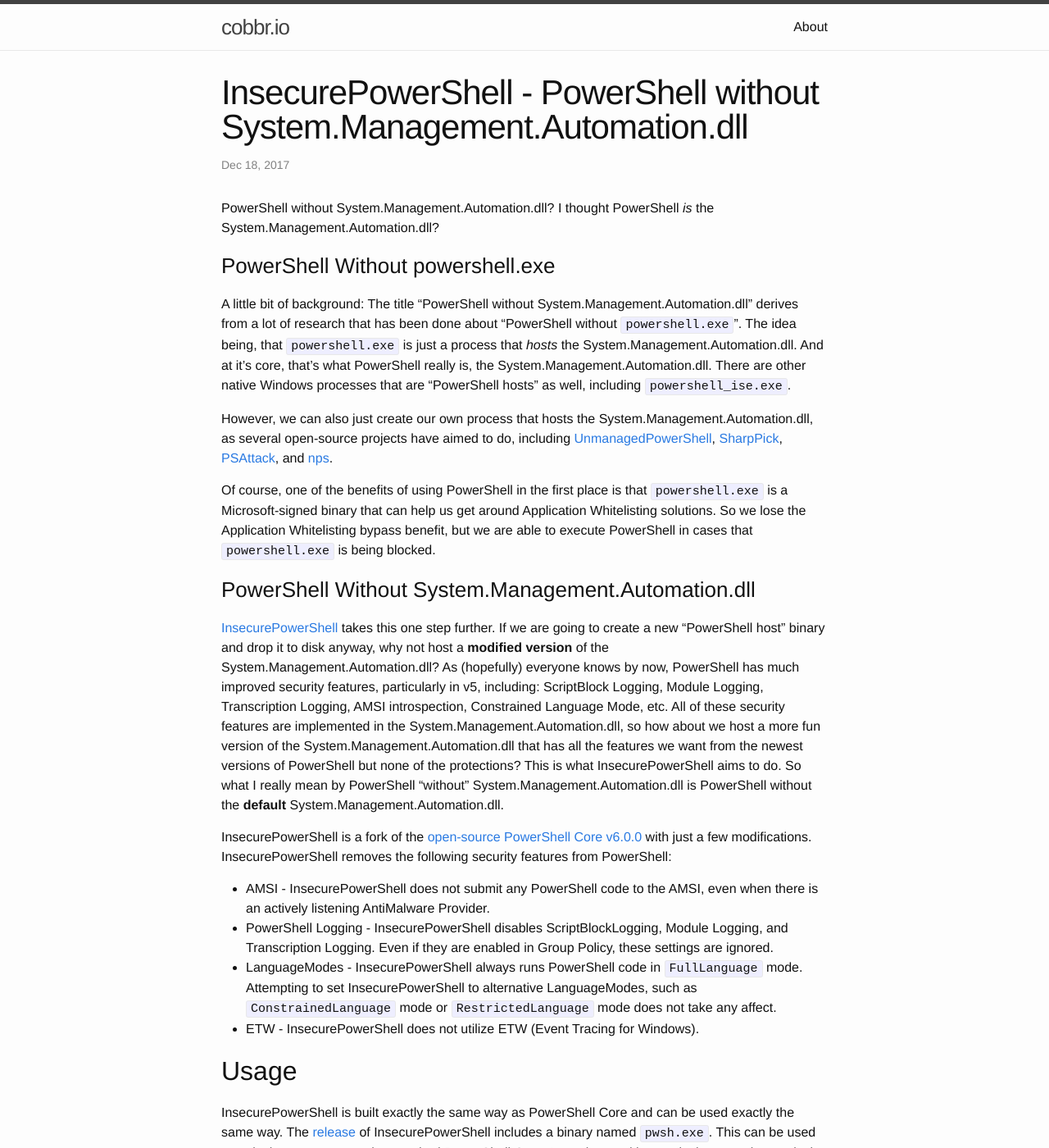
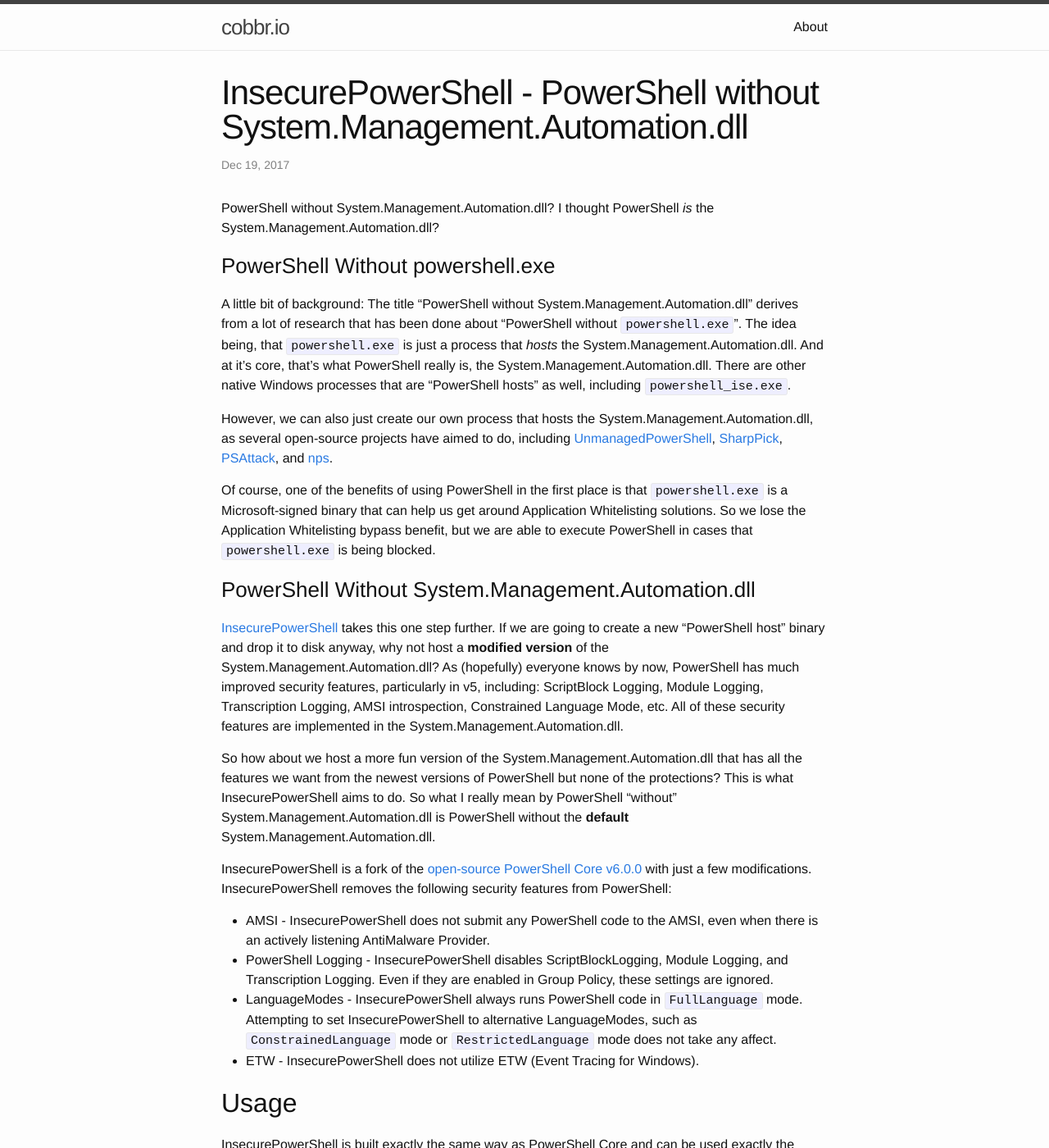
Before and after one commit to cobbr/cobbr.io, a Jekyll site: the page built from _posts/2017-12-19-InsecurePowershell-PowerShell-Without-System-Management-Automation.md, in a window 1280 px wide and 1400 px high. Shown: the whole window at 82% size. Built offline with Jekyll 4.4.1, drawn with Linux system fonts in a browser that asks for light colours; some of the changed text lies outside the part shown.

Commit message:
modify post

```diff
--- a/_posts/2017-12-19-InsecurePowershell-PowerShell-Without-System-Management-Automation.md
+++ b/_posts/2017-12-19-InsecurePowershell-PowerShell-Without-System-Management-Automation.md
@@ -1,7 +1,7 @@
 ---
 layout: post
 title: "InsecurePowerShell - PowerShell without System.Management.Automation.dll"
-date: 2017-12-18 10:00:00 -0600
+date: 2017-12-19 10:00:00 -0600
 tags: PowerShell InsecurePowerShell
 ---
 
@@ -17,7 +17,9 @@ Of course, one of the benefits of using PowerShell in the first place is that `p
 
 ### PowerShell Without System.Management.Automation.dll
 
-[InsecurePowerShell](https://github.com/cobbr/InsecurePowerShell) takes this one step further. If we are going to create a new "PowerShell host" binary and drop it to disk anyway, why not host a **modified version** of the System.Management.Automation.dll? As (hopefully) everyone knows by now, PowerShell has much improved security features, particularly in v5, including: ScriptBlock Logging, Module Logging, Transcription Logging, AMSI introspection, Constrained Language Mode, etc. All of these security features are implemented in the System.Management.Automation.dll, so how about we host a more fun version of the System.Management.Automation.dll that has all the features we want from the newest versions of PowerShell but none of the protections? This is what InsecurePowerShell aims to do. So what I really mean by PowerShell "without" System.Management.Automation.dll is PowerShell without the **default** System.Management.Automation.dll.
+[InsecurePowerShell](https://github.com/cobbr/InsecurePowerShell) takes this one step further. If we are going to create a new "PowerShell host" binary and drop it to disk anyway, why not host a **modified version** of the System.Management.Automation.dll? As (hopefully) everyone knows by now, PowerShell has much improved security features, particularly in v5, including: ScriptBlock Logging, Module Logging, Transcription Logging, AMSI introspection, Constrained Language Mode, etc. All of these security features are implemented in the System.Management.Automation.dll.
+
+So how about we host a more fun version of the System.Management.Automation.dll that has all the features we want from the newest versions of PowerShell but none of the protections? This is what InsecurePowerShell aims to do. So what I really mean by PowerShell "without" System.Management.Automation.dll is PowerShell without the **default** System.Management.Automation.dll.
 
 InsecurePowerShell is a fork of the [open-source PowerShell Core v6.0.0](https://github.com/PowerShell/PowerShell) with just a few modifications. InsecurePowerShell removes the following security features from PowerShell:
 * AMSI - InsecurePowerShell does not submit any PowerShell code to the AMSI, even when there is an actively listening AntiMalware Provider.
```
Also changed, not shown: other parts of _posts/2017-12-19-InsecurePowershell-PowerShell-Without-System-Management-Automation.md (+1 -1 lines).
